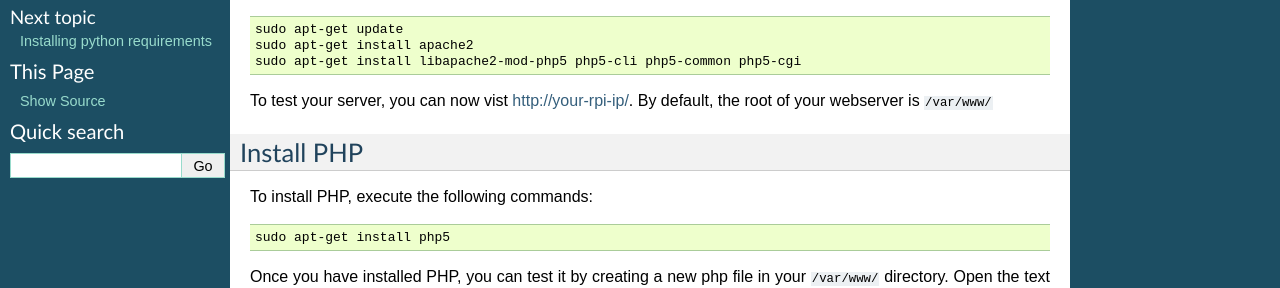
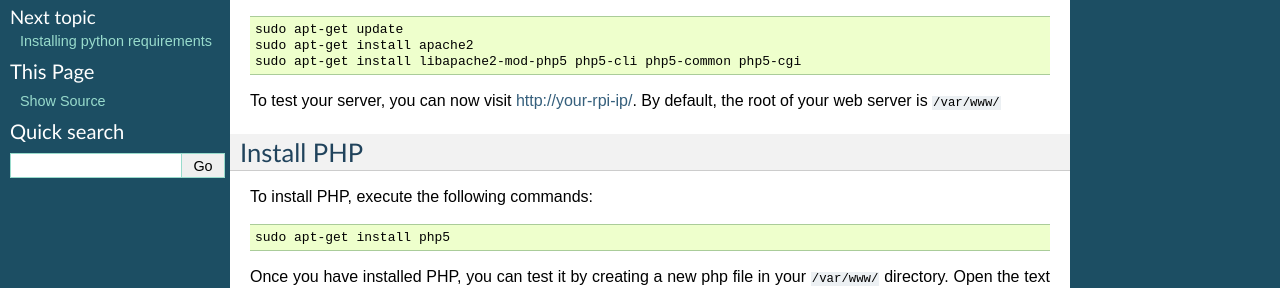
Before and after one commit to BrewPi/brewpi-www, a Sphinx documentation site: the page built from docs/user/source/getting-started/webserver-setup.rst, in a window 1280 px wide. Shown: the part 227-515 px from the top of the page. Built offline with Sphinx 7.4.7, drawn with Linux system fonts in a browser that asks for light colours; formulas are drawn with MathJax 3.

Commit message:
tiny changes in the docs

```diff
--- a/docs/user/source/getting-started/github.rst
+++ b/docs/user/source/getting-started/github.rst
@@ -49,6 +49,7 @@ To switch to a different branch, you use ``git checkout``:
 
 .. code-block:: bash
 
+    cd /home/brewpi
     sudo -u brewpi git checkout develop
 
 
@@ -58,6 +59,7 @@ With the files in version control, updating is easy too:
 
 .. code-block:: bash
 
+    cd /home/brewpi
     sudo -u brewpi git pull
 
 Git pull is a combination of two commands: ``git fetch``, which will update your local copy of the remote, and ``git merge``, which merges the changes from the remote with your local files.
--- a/docs/user/source/getting-started/webserver-setup.rst
+++ b/docs/user/source/getting-started/webserver-setup.rst
@@ -13,8 +13,8 @@ To install Apache2, execute the following commands:
     sudo apt-get install apache2
     sudo apt-get install libapache2-mod-php5 php5-cli php5-common php5-cgi
 
-To test your server, you can now vist http://your-rpi-ip/.
-By default, the root of your webserver is ``/var/www/``
+To test your server, you can now visit http://your-rpi-ip/.
+By default, the root of your web server is ``/var/www/``
 
 Install PHP
 -----------
```
